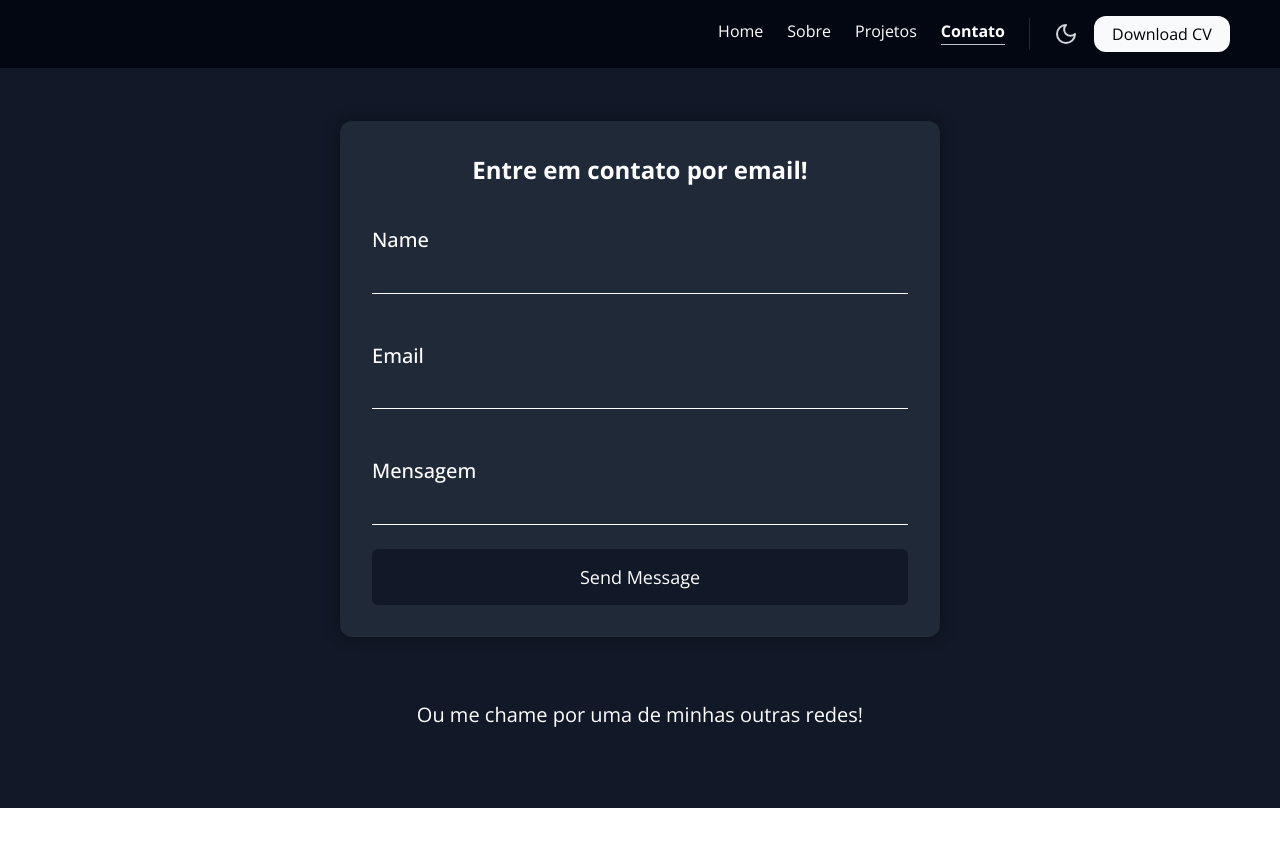
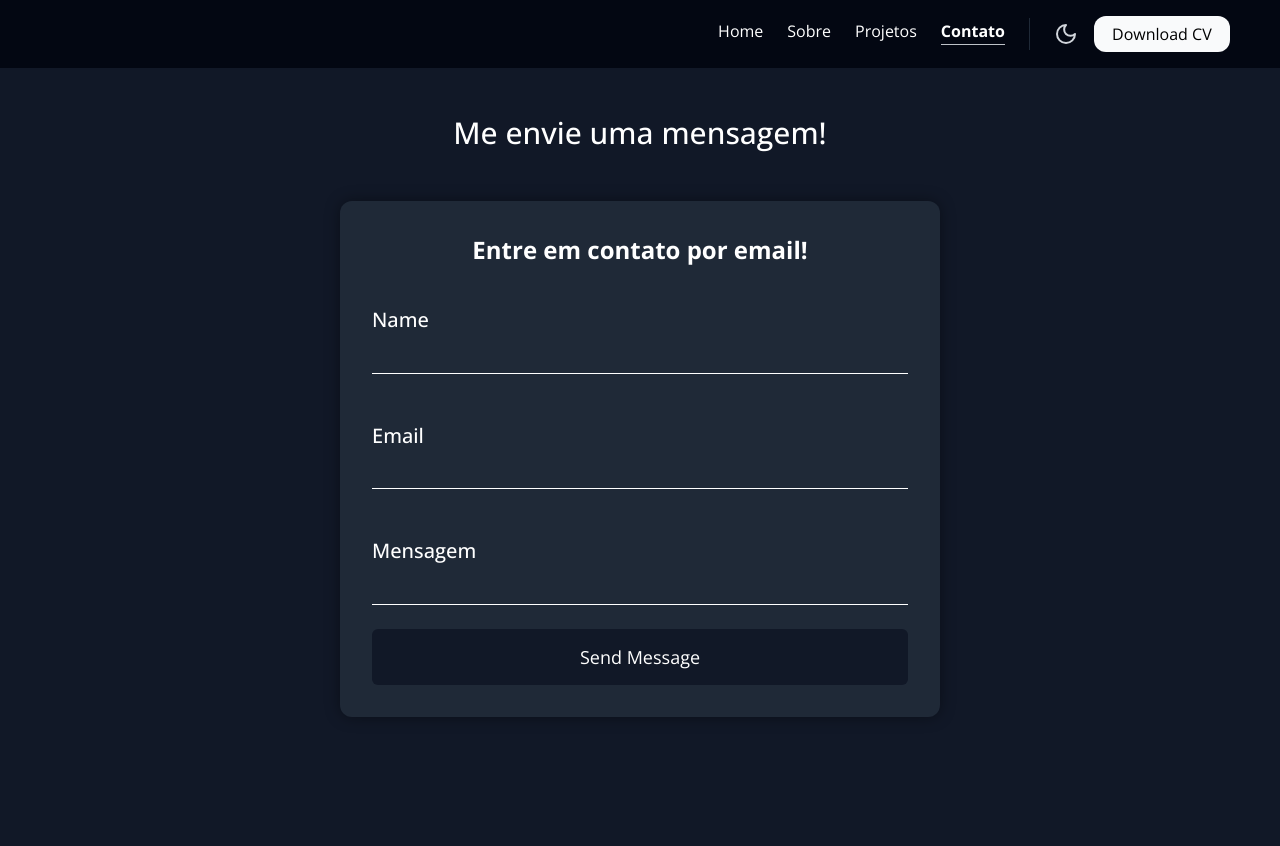
Before and after one commit to Brun0Silveir4/portfolio, a React (Vite) app: page /contact in a window 1280 px wide. Shown: the top 846 px of the page. Before the commit the page ends 808 px from the top, so only its background shows below. Built offline with nearby package versions, Linux system fonts and the light colour scheme.

Commit message:
fix: contact page css bug

```diff
--- a/src/pages/Contact/Contact.scss
+++ b/src/pages/Contact/Contact.scss
@@ -9,12 +9,12 @@
 
   .contact-content {
     width: 100%;
-    padding-top: 10rem;
+    margin-top: 6rem;
     display: flex;
     flex-direction: column;
     justify-content: center;
     align-items: center;
-    gap: 4rem;
+    gap: 3rem;
     padding: 1rem;
     min-height: 100vh;
 
@@ -30,6 +30,7 @@
       gap: 0.5rem;
       align-items: center;
       justify-content: center;
+      margin-bottom: 6rem;
       .media-title p{
         font-size: 20px;
       }
```
